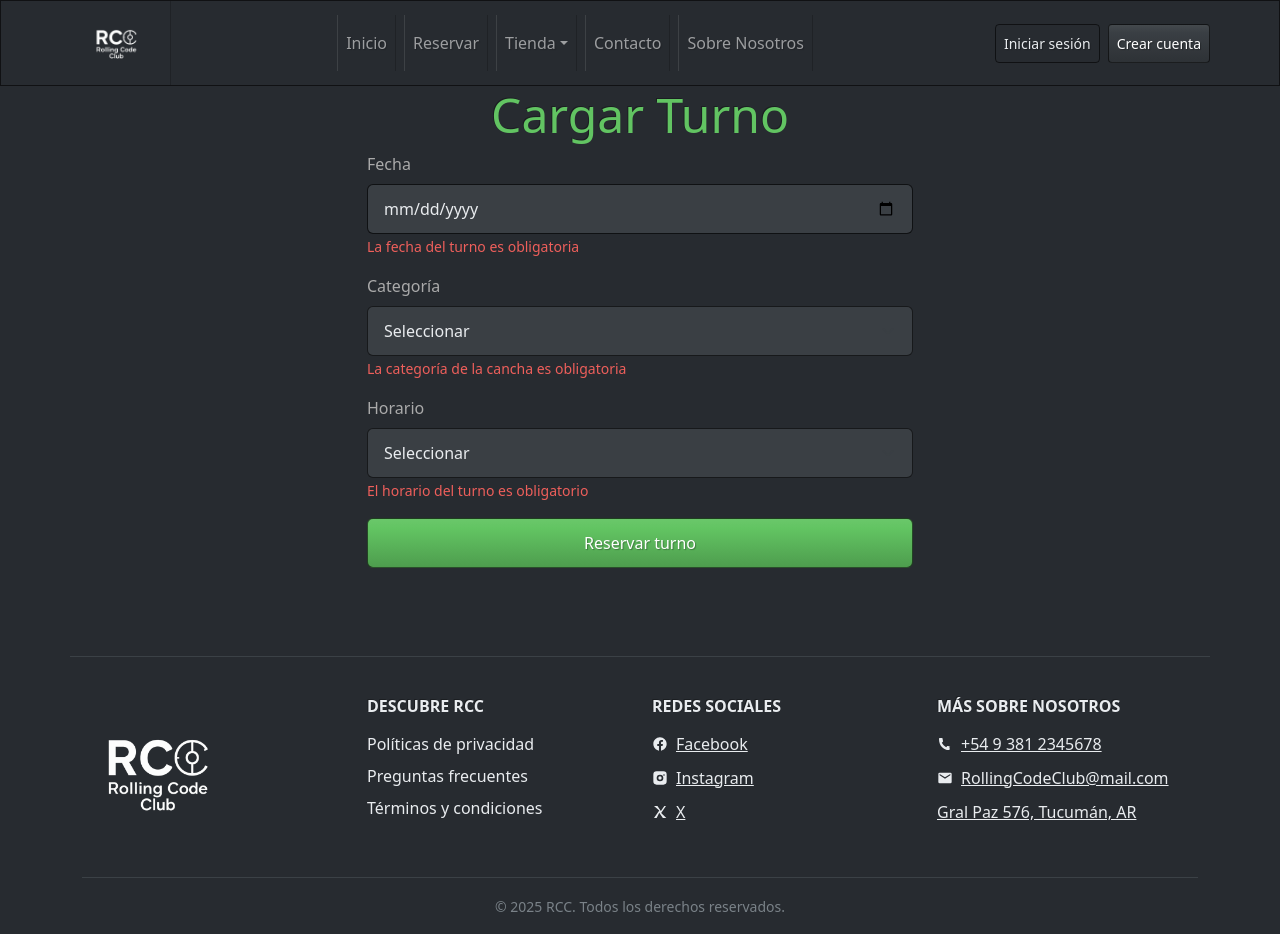
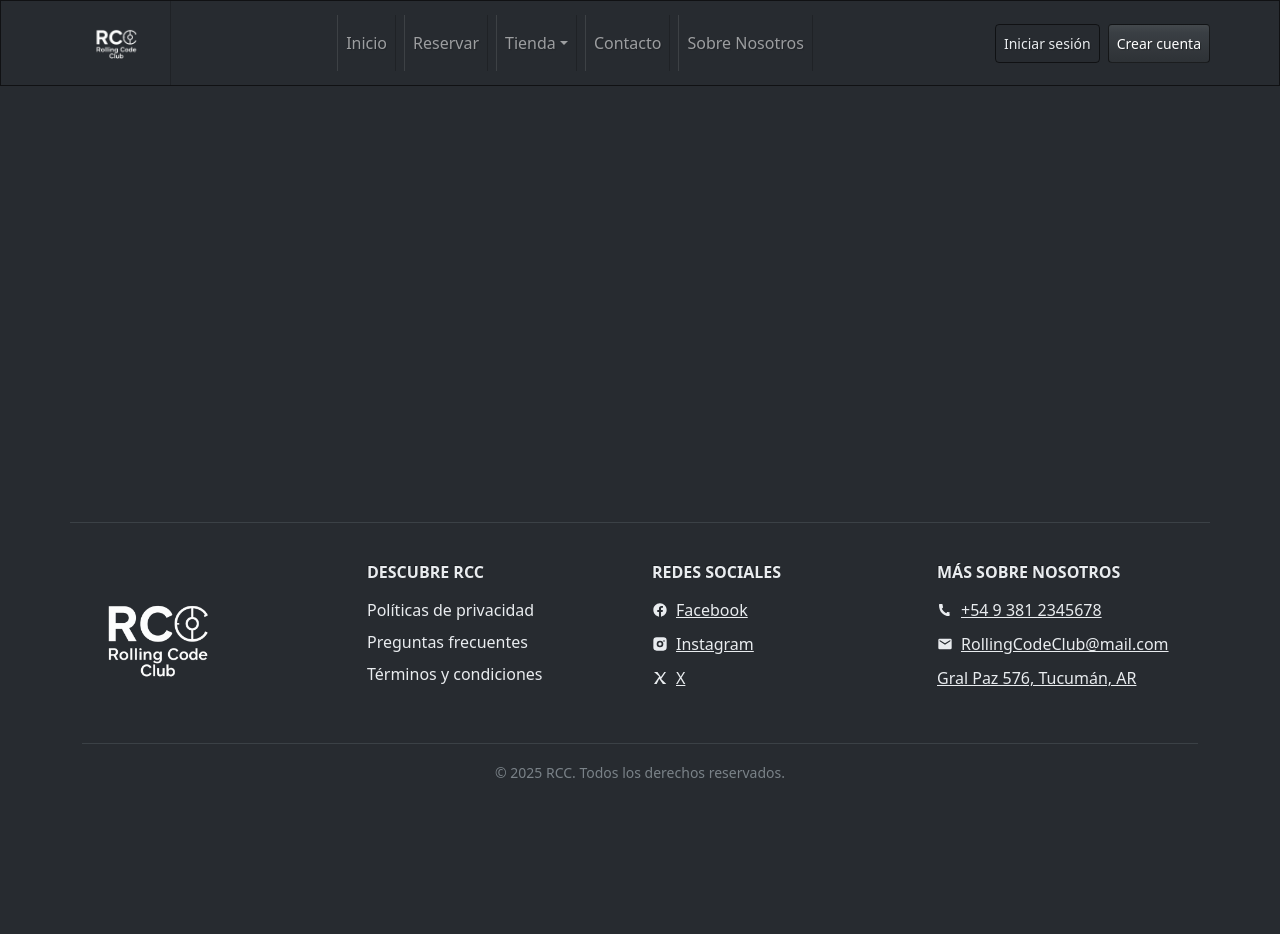
Before and after one commit to ximebarrientos/rollingCodeClub, a React (Vite) app: page / in a window 1280 px wide. After the commit the page ends 800 px from the top, so only its background shows below. Built offline with nearby package versions, Linux system fonts and the light colour scheme.

Commit message:
Eliminar componente FormularioTurnos de App y agregar encabezado de Fecha en TablaTurnos

```diff
--- a/src/App.jsx
+++ b/src/App.jsx
@@ -1,4 +1,3 @@
-import FormularioTurnos from './components/pages/turnos/FormularioTurnos.jsx';
 import Footer from './components/shared/Footer.jsx';
 import Menu from './components/shared/Menu.jsx';
 
@@ -10,7 +9,6 @@ function App() {
   return (
     <>
       <Menu />
-      <FormularioTurnos />
       <Footer />
     </>
   );
--- a/src/components/pages/turnos/TablaTurnos.jsx
+++ b/src/components/pages/turnos/TablaTurnos.jsx
@@ -10,6 +10,7 @@ const TablaTurnos = () => {
     <Table striped bordered hover responsive>
       <thead>
         <tr>
+          <th>Fecha</th>
           <th>Nombre</th>
           <th>Categoria</th>
           <th>Horario</th>
@@ -18,6 +19,7 @@ const TablaTurnos = () => {
       </thead>
       <tbody>
           <tr>
+            <td>Fecha</td>
             <td>Cancha A</td>
             <td>Futbol 5 Techada</td>
             <td>20:00-21:30</td>
```
